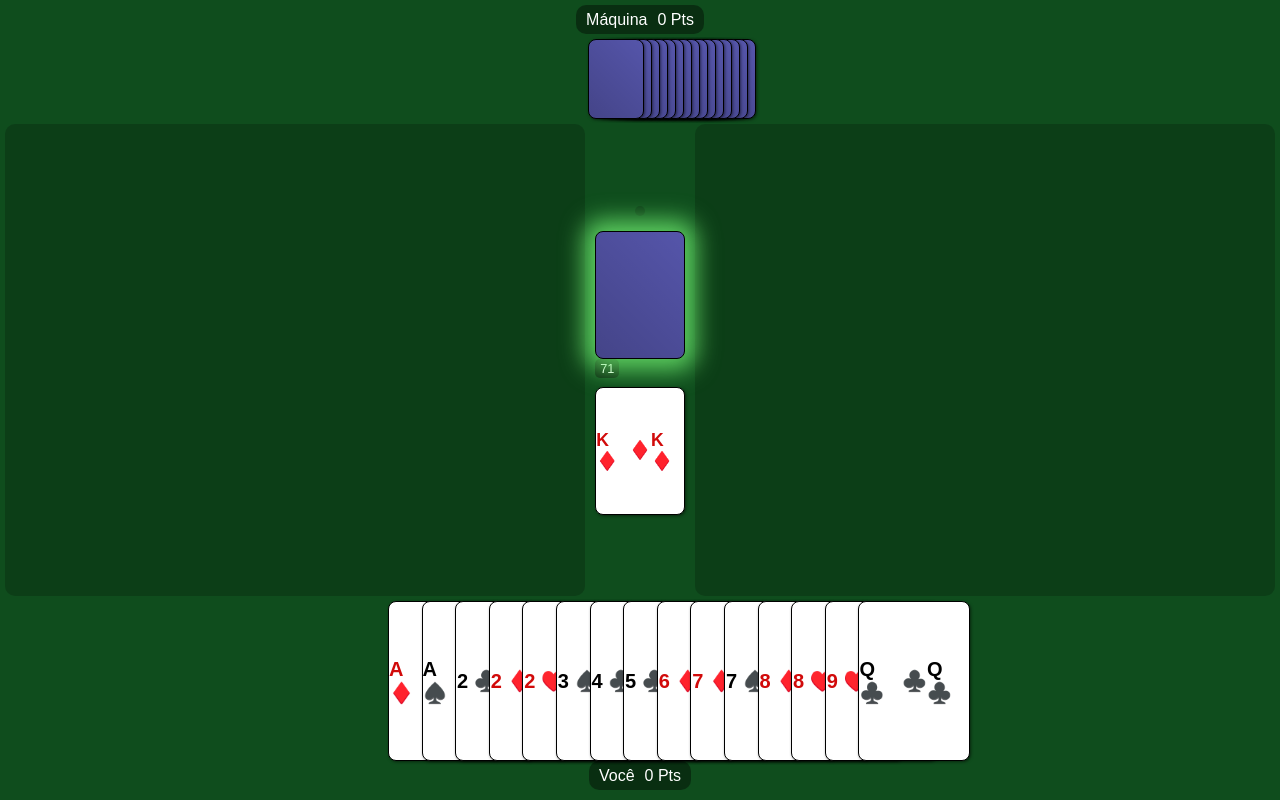
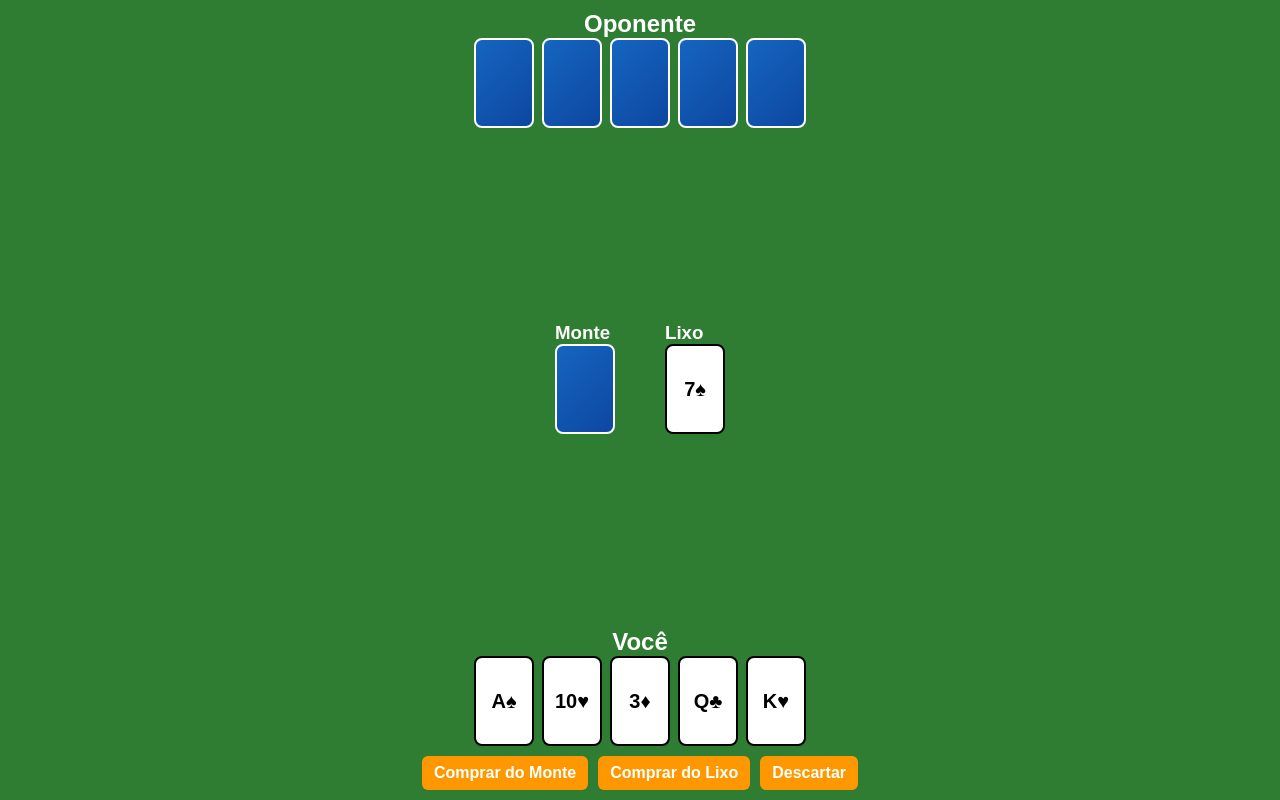
Before and after one commit to marinexuss/jogo-canastra, a plain HTML site: page index.html in a window 1280 px wide. Drawn offline with Linux system fonts and the light colour scheme.

Commit message:
ajuste layout inicial

```diff
--- a/index.html
+++ b/index.html
@@ -2,58 +2,55 @@
 <html lang="pt-br">
 <head>
   <meta charset="UTF-8">
-    <meta name="viewport" content="width=device-width, initial-scale=1.0, user-scalable=no">
+  <meta name="viewport" content="width=device-width, initial-scale=1.0">
   <title>Terno Vermelho</title>
   <link rel="stylesheet" href="style.css">
 </head>
 <body>
+  <div class="game-container">
 
-    <main id="game-container">
-
-        <header id="area-oponente">
-            <div class="info-jogador">
-                <span>Máquina</span>
-                <span id="placar-oponente">0 Pts</span>
-            </div>
-            <div id="mao-oponente" class="mao">
-                </div>
-        </header>
-
-        <section id="area-da-mesa">
-            <div class="container-jogos-baixados" id="jogos-oponente-container">
-                </div>
-
-            <div id="pilar-central">
-                <div id="tres-vermelhos-container">
-                    </div>
-                <div id="monte-compra-container">
-                    <div id="monte-compra" class="carta verso"></div>
-                    <span id="monte-compra-contador">0</span>
-                </div>
-                <div id="lixo-container">
-                    <div id="lixo" class="carta"></div>
+    <!-- Oponente -->
+    <div class="opponent">
+      <h2>Oponente</h2>
+      <div class="hand opponent-hand">
+        <!-- Cartas do oponente (costas viradas) -->
+        <div class="card back"></div>
+        <div class="card back"></div>
+        <div class="card back"></div>
+        <div class="card back"></div>
+        <div class="card back"></div>
       </div>
     </div>
 
-            <div class="container-jogos-baixados" id="jogos-jogador-container">
+    <!-- Mesa -->
+    <div class="table">
+      <div class="pile">
+        <h3>Monte</h3>
+        <div class="card back"></div>
       </div>
-        </section>
+      <div class="discard">
+        <h3>Lixo</h3>
+        <div class="card">7♠</div>
+      </div>
+    </div>
 
-        <footer id="area-do-jogador">
-            <div id="mao-jogador" class="mao">
+    <!-- Jogador -->
+    <div class="player">
+      <h2>Você</h2>
+      <div class="hand player-hand">
+        <div class="card">A♠</div>
+        <div class="card">10♥</div>
+        <div class="card">3♦</div>
+        <div class="card">Q♣</div>
+        <div class="card">K♥</div>
       </div>
-            <div class="info-jogador">
-                <span>Você</span>
-                <span id="placar-jogador">0 Pts</span>
+      <div class="actions">
+        <button>Comprar do Monte</button>
+        <button>Comprar do Lixo</button>
+        <button>Descartar</button>
       </div>
-            <div id="acoes-container">
-                <button id="btn-baixar-jogo">Baixar Jogo</button>
-                <button id="btn-descartar" class="btn-vermelho">Descartar</button>
     </div>
-        </footer>
 
-    </main>
-
-    <script src="jogo.js" defer></script>
+  </div>
 </body>
 </html>
--- a/jogo.js
+++ b/jogo.js
@@ -95,7 +95,7 @@ function comprarDoMonte() {
         if (isTresVermelho(cartaComprada)) {
             baixarTresVermelho(cartaComprada, jogadorAtual);
             renderizarTudo();
-            comprarDoMonte(); // Compra de reposição
+            comprarDoMonte();
             return;
         }
         jogadores[jogadorAtual].push(cartaComprada);
@@ -129,34 +129,111 @@ function descartarCartaSelecionada() {
     idCartaComprada = null;
     cartasSelecionadas = [];
 
-    podeComprar = false; // Bloqueia compra para o jogador
-    jogadorAtual = 1; // Passa a vez para a máquina
+    podeComprar = false;
+    jogadorAtual = 1;
     renderizarTudo();
     animarCarta(document.getElementById('lixo'), false);
-    setTimeout(jogarTurnoDoBot, 2000); // Chama a vez do bot após um delay
+    setTimeout(jogarTurnoDoBot, 2000);
+}
+// =================== FIM DA PARTE 1 ===================
+// =================================================================
+// O CÓDIGO CONTINUA DAQUI (INÍCIO DA PARTE 2)
+// =================================================================
+
+function finalizarRodada(houveBatida) {
+    let placarRodadaJogador = 0;
+    let placarRodadaOponente = 0;
+
+    // 1. Soma pontos das canastras e cartas na mesa
+    jogosBaixados.forEach(jogo => {
+        let pontosDoJogo = jogo.pontos;
+        jogo.cartas.forEach(carta => {
+            if (!isTresVermelho(carta.carta)) { // Acessa a propriedade 'carta' do objeto
+                pontosDoJogo += pontosPorCarta[carta.valor] || 0;
+            }
+        });
+        if (jogo.dono === 0) { // Jogador Humano
+            placarRodadaJogador += pontosDoJogo;
+        } else { // Máquina
+            placarRodadaOponente += pontosDoJogo;
+        }
+    });
+
+    // 2. Bônus de batida
+    if (houveBatida) {
+        if (jogadorAtual === 0) {
+            placarRodadaJogador += 100;
+        } else {
+            placarRodadaOponente += 100;
+        }
+    }
+
+    // 3. Contabiliza 3s Vermelhos
+    const jogadorFezCanastra = jogosBaixados.some(j => j.dono === 0 && j.cartas.length >= 7);
+    const oponenteFezCanastra = jogosBaixados.some(j => j.dono === 1 && j.cartas.length >= 7);
+
+    tresVermelhosBaixados.forEach(item => {
+        if (item.dono === 0) {
+            placarRodadaJogador += jogadorFezCanastra ? 100 : -100;
+        } else if (item.dono === 1) {
+            placarRodadaOponente += oponenteFezCanastra ? 100 : -100;
+        }
+    });
+
+    // 4. Subtrai pontos das cartas na mão de quem não bateu
+    if (houveBatida) {
+        const perdedorIndex = 1 - jogadorAtual;
+        let pontosNegativos = 0;
+        jogadores[perdedorIndex].forEach(carta => {
+            pontosNegativos += pontosPorCarta[carta.valor] || 0;
+        });
+        if (perdedorIndex === 0) {
+            placarRodadaJogador -= pontosNegativos;
+        } else {
+            placarRodadaOponente -= pontosNegativos;
+        }
+    }
+
+    placarJogador += placarRodadaJogador;
+    placarOponente += placarRodadaOponente;
+
+    let mensagem = `FIM DA RODADA!\n\n`;
+    if (houveBatida) {
+        mensagem += `O jogador ${jogadorAtual === 0 ? 'Você' : 'Máquina'} bateu!\n\n`;
+    }
+    mensagem += `PONTUAÇÃO DA RODADA:\n`;
+    mensagem += `Você: ${placarRodadaJogador} pontos\n`;
+    mensagem += `Máquina: ${placarRodadaOponente} pontos\n\n`;
+    mensagem += `PLACAR GERAL:\n`;
+    mensagem += `Você: ${placarJogador} pontos\n`;
+    mensagem += `Máquina: ${placarOponente} pontos\n`;
+
+    alert(mensagem);
+    atualizarPlacarGeral();
+
+    setTimeout(() => {
+        alert("Iniciando nova rodada...");
+        iniciarPartida();
+    }, 8000);
 }
 
-// =================================================================
-// INTELIGÊNCIA ARTIFICIAL DA MÁQUINA (BOT)
-// =================================================================
 function jogarTurnoDoBot() {
     if (jogadorAtual !== 1) return;
 
     setTimeout(() => {
-        // 1. COMPRAR CARTA
         if (monteCompra.length === 0) { finalizarRodada(false); return; }
         const cartaComprada = monteCompra.pop();
         jogadores[1].push(cartaComprada);
         renderizarTudo();
 
         setTimeout(() => {
-            // 2. BAIXAR JOGOS (lógica simples)
             let baixouJogo = true;
             while(baixouJogo) {
                 baixouJogo = false;
                 let melhorJogo = [];
                 let indicesNaMao = [];
                 const maoBot = jogadores[1];
+                if (maoBot.length < 3) break;
 
                 for (let i = 0; i < maoBot.length; i++) {
                     for (let j = i + 1; j < maoBot.length; j++) {
@@ -183,27 +260,25 @@ function jogarTurnoDoBot() {
             }
 
             setTimeout(() => {
-                // 3. DESCARTAR CARTA
                 if (jogadores[1].length > 0) {
-                    let indiceDescarte = 0; // Descarta a primeira carta como estratégia simples
+                    let indiceDescarte = 0;
                     const cartaDescartada = jogadores[1].splice(indiceDescarte, 1)[0];
                     lixo.push(cartaDescartada);
                     renderizarTudo();
                     animarCarta(document.getElementById('lixo'), false);
                 }
 
-                // Devolve a vez para o jogador
                 jogadorAtual = 0;
                 podeComprar = true;
                 renderizarTudo();
 
-            }, 1500); // Delay para descartar
-        }, 1500); // Delay para baixar jogos
-    }, 1000); // Delay para comprar
+            }, 1500);
+        }, 1500);
+    }, 1000);
 }
 
-// Função para criar o HTML interno de uma carta
 function criarConteudoCarta(carta) {
+    if (!carta || !carta.valor || !carta.naipe) return '';
     return `
         <div class="canto superior">
             <span class="valor">${carta.valor}</span>
@@ -217,7 +292,6 @@ function criarConteudoCarta(carta) {
     `;
 }
 
-// 4. Função de Renderização Principal
 function renderizarTudo() {
     const monteDiv = document.getElementById('monte-compra');
     const lixoDiv = document.getElementById('lixo');
@@ -225,19 +299,18 @@ function renderizarTudo() {
 
     monteDiv.classList.remove('acao-ativa');
     lixoDiv.classList.remove('acao-ativa');
-    acoesContainer.classList.remove('acao-ativa');
+    if (acoesContainer) acoesContainer.classList.remove('acao-ativa');
 
     if (podeComprar && jogadorAtual === 0) {
         monteDiv.classList.add('acao-ativa');
         lixoDiv.classList.add('acao-ativa');
     } else if (!podeComprar && jogadorAtual === 0) {
-        acoesContainer.classList.add('acao-ativa');
+        if (acoesContainer) acoesContainer.classList.add('acao-ativa');
     }
 
     const acoesVisiveis = !podeComprar && jogadorAtual === 0;
-    acoesContainer.style.display = acoesVisiveis ? 'flex' : 'none';
+    if (acoesContainer) acoesContainer.style.display = acoesVisiveis ? 'flex' : 'none';
 
-    // Renderiza mão do jogador (Jogador 0)
     const maoJogadorDiv = document.getElementById('mao-jogador');
     maoJogadorDiv.innerHTML = '';
 
@@ -260,7 +333,6 @@ function renderizarTudo() {
         maoJogadorDiv.appendChild(cartaDiv);
     });
 
-    // Renderiza mão do oponente (Jogador 1)
     const maoOponenteDiv = document.getElementById('mao-oponente');
     maoOponenteDiv.innerHTML = '';
     for(let i = 0; i < jogadores[1].length; i++) {
@@ -269,7 +341,6 @@ function renderizarTudo() {
         maoOponenteDiv.appendChild(cartaDiv);
     }
 
-    // Renderiza Lixo e Monte
     if (lixo.length > 0) {
         const topoLixo = lixo[lixo.length - 1];
         lixoDiv.innerHTML = criarConteudoCarta(topoLixo);
@@ -282,7 +353,6 @@ function renderizarTudo() {
     }
     document.getElementById('monte-compra-contador').textContent = monteCompra.length;
 
-    // Renderiza jogos baixados
     const jogosJogadorDiv = document.getElementById('jogos-jogador-container');
     const jogosOponenteDiv = document.getElementById('jogos-oponente-container');
     jogosJogadorDiv.innerHTML = '';
@@ -320,7 +390,6 @@ function renderizarTudo() {
         }
     });
 
-    // Renderiza 3s Vermelhos
     const tresVermelhosDiv = document.getElementById('tres-vermelhos');
     tresVermelhosDiv.innerHTML = '';
     tresVermelhosBaixados.forEach(item => {
@@ -352,15 +421,6 @@ function animarCartaNaMao(idCarta, permanente) {
     animarCarta(cartaDiv, permanente);
 }
 
-// O restante das funções (validarJogo, finalizarRodada, etc.) não precisam de alteração imediata
-// e podem ser usadas as versões completas anteriores.
-// As funções mais importantes (renderizarTudo, criarBaralho, iniciarPartida) foram incluídas aqui.
-
-// =================================================================
-// O CÓDIGO CONTINUA DAQUI
-// =================================================================
-
-// 5. Interatividade
 function adicionarEventListeners() {
     document.getElementById('monte-compra').onclick = comprarDoMonte;
     document.getElementById('lixo').onclick = comprarDoLixo;
@@ -368,6 +428,5 @@ function adicionarEventListeners() {
     document.getElementById('btn-descartar').onclick = descartarCartaSelecionada;
 }
 
-
-// --- Inicia o Jogo ---
-iniciarPartida();
+// iniciarPartida();
+document.addEventListener('DOMContentLoaded', iniciarPartida);
--- a/style.css
+++ b/style.css
@@ -1,189 +1,102 @@
-/* --- CONFIGURAÇÃO GERAL DE TELA CHEIA --- */
-:root {
-    --altura-carta-mao: 20vh;
-    --largura-carta-mao: calc(var(--altura-carta-mao) * 0.7);
-}
-
-html, body {
-    height: 100vh;
+/* Reset */
+* {
   margin: 0;
   padding: 0;
-    font-family: Arial, sans-serif;
-    background-color: #0f4d1d;
-    color: white;
-    overflow: hidden;
-    user-select: none;
-}
-
-#game-container {
-    display: flex;
-    flex-direction: column;
-    height: 100%;
-    padding: 5px;
   box-sizing: border-box;
 }
 
-/* --- ÁREAS PRINCIPAIS --- */
-#area-oponente, #area-do-jogador {
-    flex-shrink: 0;
-}
-
-#area-da-mesa {
-    flex-grow: 1;
-    display: flex;
-    gap: 10px;
-    width: 100%;
-    margin: 5px 0;
-    overflow: hidden;
-}
-
-/* --- COMPONENTES DO JOGO --- */
-.info-jogador {
-    display: flex;
-    gap: 10px;
-    align-items: center;
-    justify-content: center;
-    background-color: rgba(0,0,0,0.4);
-    padding: 2px 10px;
-    border-radius: 10px;
-    margin: 0 auto 5px auto;
-    width: fit-content;
-    height: 25px;
-}
-
-.mao {
-    display: flex;
-    justify-content: center;
-    align-items: flex-end;
-    position: relative;
-}
-
-#mao-oponente {
-    height: calc(var(--altura-carta-mao) * 0.5);
-}
-
-#mao-jogador {
-    height: var(--altura-carta-mao);
-}
-
-.carta {
-    height: var(--altura-carta-mao);
-    width: var(--largura-carta-mao);
-    border: 1px solid black;
-    background-color: white;
-    color: black;
-    border-radius: 8px;
-    font-size: 2.5vh;
-    font-weight: bold;
+body {
+  font-family: Arial, sans-serif;
+  background: #2e7d32; /* verde feltro de mesa */
+  color: white;
   display: flex;
   justify-content: center;
   align-items: center;
-    box-shadow: 1px 1px 3px rgba(0,0,0,0.5);
-    transition: all 0.2s ease-in-out;
-    cursor: pointer;
-    box-sizing: border-box;
-    position: relative; /* Para z-index funcionar */
+  height: 100vh;
 }
 
-#mao-jogador .carta {
-    margin-right: calc(var(--largura-carta-mao) * -0.7); /* Sobrepõe 70% */
-}
-#mao-jogador .carta:hover {
-    transform: translateY(-25px);
-    z-index: 100;
-}
-#mao-jogador .carta.selecionada {
-    transform: translateY(-30px);
-    border: 3px solid #ffdf00;
+.game-container {
+  width: 100%;
+  max-width: 900px;
+  height: 100vh;
+  display: flex;
+  flex-direction: column;
+  justify-content: space-between;
+  padding: 10px;
 }
 
-#mao-oponente .carta {
-    height: 100%;
-    width: auto;
-    aspect-ratio: 7/10; /* Mantém proporção da carta */
-    margin-right: -5vw;
+/* Áreas */
+.opponent, .player {
+  text-align: center;
 }
 
-#pilar-central {
+.table {
   display: flex;
-    flex-direction: column;
   justify-content: center;
   align-items: center;
-    gap: 10px;
-}
-#pilar-central .carta {
-    height: calc(var(--altura-carta-mao) * 0.8);
-    width: calc(var(--largura-carta-mao) * 0.8);
-    font-size: 2.2vh;
+  gap: 50px;
 }
 
-#monte-compra-contador {
-    background-color: rgba(0,0,0,0.5);
-    padding: 2px 5px;
-    border-radius: 5px;
-    font-size: 0.8em;
+/* Cartas */
+.hand {
+  display: flex;
+  justify-content: center;
+  gap: 8px;
+  flex-wrap: wrap;
 }
 
-.container-jogos-baixados {
-    flex-grow: 1;
-    background-color: rgba(0, 0, 0, 0.2);
-    border-radius: 10px;
-    padding: 5px;
-    width: 38%;
-    overflow-y: auto;
+.card {
+  width: 60px;
+  height: 90px;
+  background: white;
+  color: black;
+  border: 2px solid #000;
+  border-radius: 8px;
+  display: flex;
+  justify-content: center;
+  align-items: center;
+  font-weight: bold;
+  font-size: 20px;
 }
-.container-jogos-baixados .jogo {
-    margin-bottom: 5px;
+
+.card.back {
+  background: linear-gradient(135deg, #1565c0, #0d47a1);
+  border: 2px solid #fff;
+  color: transparent;
+}
+
+/* Botões */
+.actions {
+  margin-top: 10px;
   display: flex;
+  justify-content: center;
+  gap: 10px;
   flex-wrap: wrap;
 }
-.container-jogos-baixados .carta {
-    height: calc(var(--altura-carta-mao) * 0.5);
-    width: calc(var(--largura-carta-mao) * 0.5);
-    font-size: 1.5vh;
-    border-width: 1px;
-    margin-right: -15px;
+
+button {
+  padding: 8px 12px;
+  border: none;
+  border-radius: 6px;
+  font-size: 16px;
+  cursor: pointer;
+  background: #ff9800;
+  color: #fff;
+  font-weight: bold;
 }
 
-.canastra-info { font-weight: bold; font-size: 12px; text-align: center; width: 100%;}
-.canastra-limpa { border: 2px solid #ffdf00; padding: 3px; border-radius: 8px; }
-.canastra-suja { border: 2px solid #c0c0c0; padding: 3px; border-radius: 8px; }
-
-#tres-vermelhos-container {
-    background-color: rgba(0, 0, 0, 0.2);
-    border-radius: 10px;
-    padding: 5px;
-    margin-bottom: 5px;
-}
-#tres-vermelhos {
-    display: flex;
-    flex-wrap: wrap;
-    justify-content: center;
-    gap: 5px;
-    min-height: calc(var(--altura-carta-mao) * 0.45);
-}
-#tres-vermelhos .carta {
-    height: calc(var(--altura-carta-mao) * 0.4);
-    width: calc(var(--largura-carta-mao) * 0.4);
-    font-size: 1.4vh;
+button:hover {
+  background: #e65100;
 }
 
-.carta.verso { background-color: #55a; background-image: linear-gradient(45deg, #0003, #0000); color: transparent; }
-.carta.vermelha { color: #d10a0a; }
-
-#acoes-container {
-    padding: 5px 0;
-    height: 40px;
+/* Responsividade */
+@media (max-width: 600px) {
+  .card {
+    width: 45px;
+    height: 70px;
+    font-size: 16px;
   }
-#btn-baixar-jogo, #btn-descartar { padding: 8px 15px; font-size: 14px; font-weight: bold; color: white; border: none; border-radius: 5px; cursor: pointer; margin: 0 10px; }
-#btn-baixar-jogo { background-color: #4CAF50; }
-#btn-descartar { background-color: #f44336; }
-
-.acao-ativa { animation: pulsarVerde 1.5s infinite; }
-@keyframes pulsarVerde {
-    50% { box-shadow: 0 0 25px 12px rgba(120, 255, 120, 0.8); }
+  .table {
+    gap: 20px;
   }
-#acoes-container.acao-ativa button { animation: pulsarVerde 1.5s infinite; }
-.carta-animada { animation: piscarComLuz 0.5s 3; }
-@keyframes piscarComLuz { 50% { opacity: 0.5; box-shadow: 0 0 15px 7px rgba(255, 255, 100, 0.8); } }
-.carta-comprada { border: 3px solid #64b4ff; box-shadow: 0 0 15px 7px rgba(100, 180, 255, 0.7); }
+}
```
Lines whose indentation alone changed are shown as unchanged.
